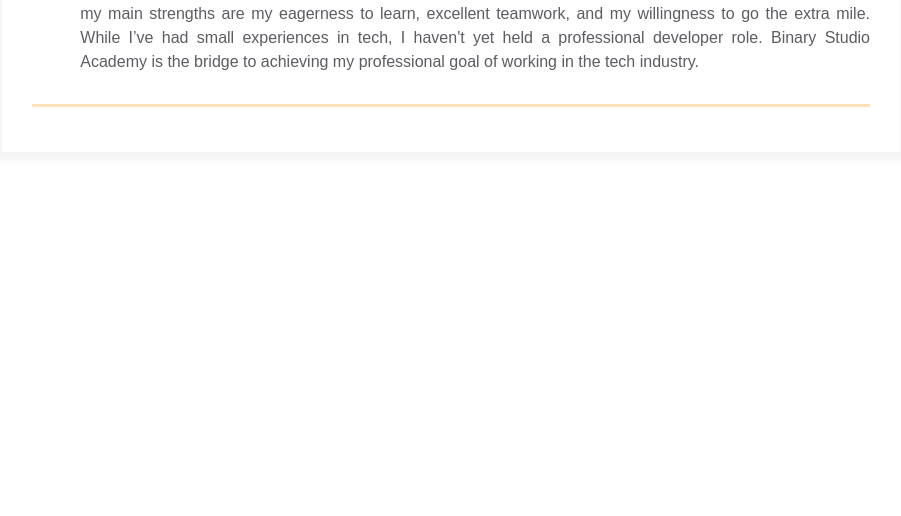
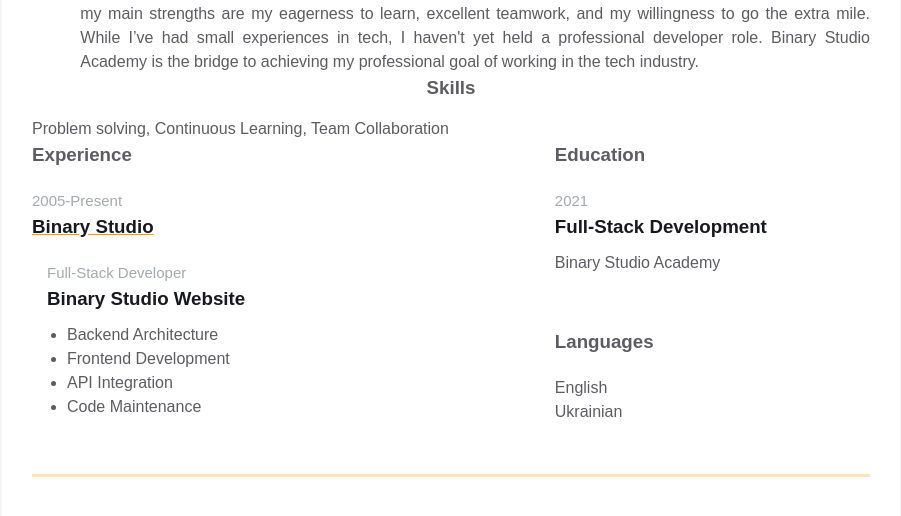
Before and after one commit to ludvik-vs/homepage, a plain HTML site: page index.html in a window 1280 px wide. Shown: the part 324-840 px from the top of the page, without its empty margins (189-1090 px from the left). Before the commit the page ends 800 px from the top, so only its background shows below. Drawn offline with Linux system fonts and the light colour scheme.

Commit message:
add components (Skills block, Experiences and Additional info)

```diff
--- a/index.html
+++ b/index.html
@@ -21,9 +21,12 @@
         <div class="resume">
             <div class="container">
                 <div class="resume__block">
+
+                    <!-- Titles -->
                     <h1 class="contact-info__header">Luis Vanegas</h1>
                     <h3 class="contact-info__sub-header">Full-Stack Developer</h3>
 
+                    <!-- Info Component -->
                     <div class="contact_info_container fh">
                         <div class="contact-info__block">
                             <a href="" rel="author" class="contact-info__item">
@@ -58,6 +61,7 @@
                         <div class="contact-info__block"></div>
                     </div>
 
+                    <!-- Intro Component -->
                     <div class="intro">
                         <div class="intro__icon-wrapper">
                             <svg class="intro__icon" xmlns="http://www.w3.org/2000/svg" viewBox="0 0 512 512">
@@ -78,6 +82,52 @@
                         </p>
                     </div>
 
+                    <!-- Skills Component -->
+                    <div class="skills">
+                        <h3 class="skills__header">Skills</h3>
+                        <p class="skills__text">Problem solving, Continuous Learning, Team Collaboration</p>
+                    </div>
+
+                    <!-- Main Info Component -->
+                    <div class="main-info fh">
+                        <div class="experiences">
+                            <h3 class="experiences__header">Experience</h3>
+                            <div class="experiences__company">
+                                <div class="experiences__company-header">
+                                    <span class="experiences__company-header-durability">2005-Present</span>
+                                    <h3 class="experiences__company-header-name">Binary Studio</h3>
+                                </div>
+
+                                <div class="experiences__company-project">
+                                    <span class="experiences__company-project-role">Full-Stack Developer</span>
+                                    <h3 class="experiences__company-project-name">Binary Studio Website</h3>
+                                    <ul class="experiences__company-project-responsibilities">
+                                        <li>Backend Architecture</li>
+                                        <li>Frontend Development</li>
+                                        <li>API Integration</li>
+                                        <li>Code Maintenance</li>
+                                    </ul>
+                                </div>
+                            </div>
+                        </div>
+
+                        <div class="additional-info fv">
+                            <div class="additional-info__education">
+                                <h3 class="additional-info__education-header">Education</h3>
+                                <div class="additional-info__education-university">
+                                    <span class="additional-info__education-university-durability"> 2021 </span>
+                                    <h3 class="additional-info__education-university-speciality">Full-Stack Development</h3>
+                                    <p class="additional-info__education-university-name">Binary Studio Academy</p>
+                                </div>
+                            </div>
+
+                            <div class="additional-info__languages">
+                                <h3 class="additional-info__languages-header">Languages</h3>
+                                <p class="additional-info__languages-item">English</p>
+                                <p class="additional-info__languages-item">Ukrainian</p>
+                            </div>
+                        </div>
+                    </div>
                 </div>
             </div>
         </div>
```
